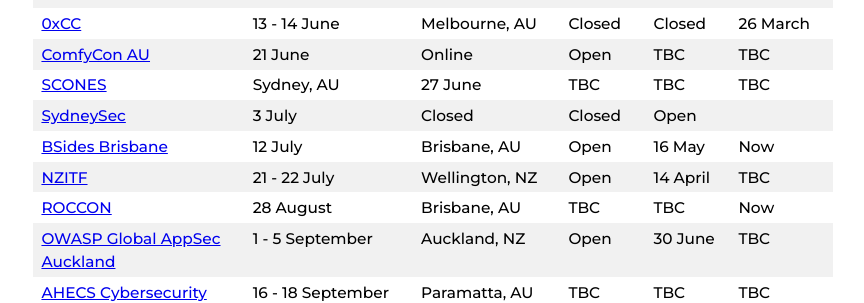
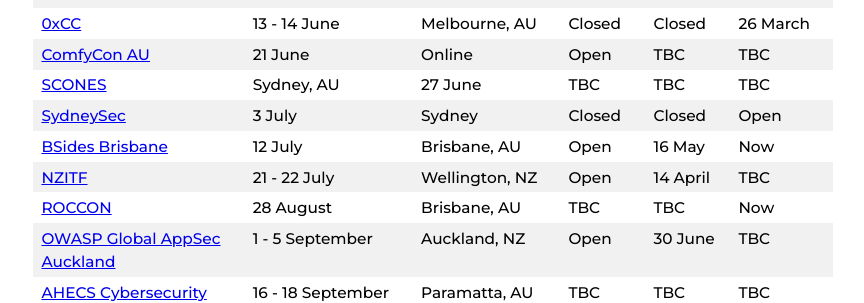
Before and after one commit to nzkarit/downundercons, a Jekyll site: the page built from index.markdown, in a window 1280 px wide. Shown: the part 453-756 px from the top of the page, without its empty margins (207-1071 px from the left). Built offline with Jekyll 4.4.1, drawn with Linux system fonts in a browser that asks for light colours.

Commit message:
Update index.markdown

```diff
--- a/index.markdown
+++ b/index.markdown
@@ -18,7 +18,7 @@ These are a list of hacker/infosec cons and meetups in the NZ and Aussie Area.
 | [0xCC](https://0xcc.sh/) | 13 - 14 June | Melbourne, AU | Closed | Closed | 26 March |
 | [ComfyCon AU](https://au.comfycon.rocks/) | 21 June | Online | Open | TBC | TBC |
 | [SCONES](https://scones.secso.cc/) | Sydney, AU | 27 June | TBC | TBC | TBC |
-| [SydneySec](https://aisasecuritydays.com.au/sydneysec) | 3 July | Closed | Closed | Open |
+| [SydneySec](https://aisasecuritydays.com.au/sydneysec) | 3 July | Sydney | Closed | Closed | Open |
 | [BSides Brisbane](https://bsidesbrisbane.com/) | 12 July | Brisbane, AU | Open | 16 May | Now |
 | [NZITF](https://nzitf.org.nz/conference-details) | 21 - 22 July | Wellington, NZ | Open | 14 April | TBC |
 | [ROCCON](https://www.realmsofcyber.com/) | 28 August | Brisbane, AU | TBC | TBC | Now |
```
